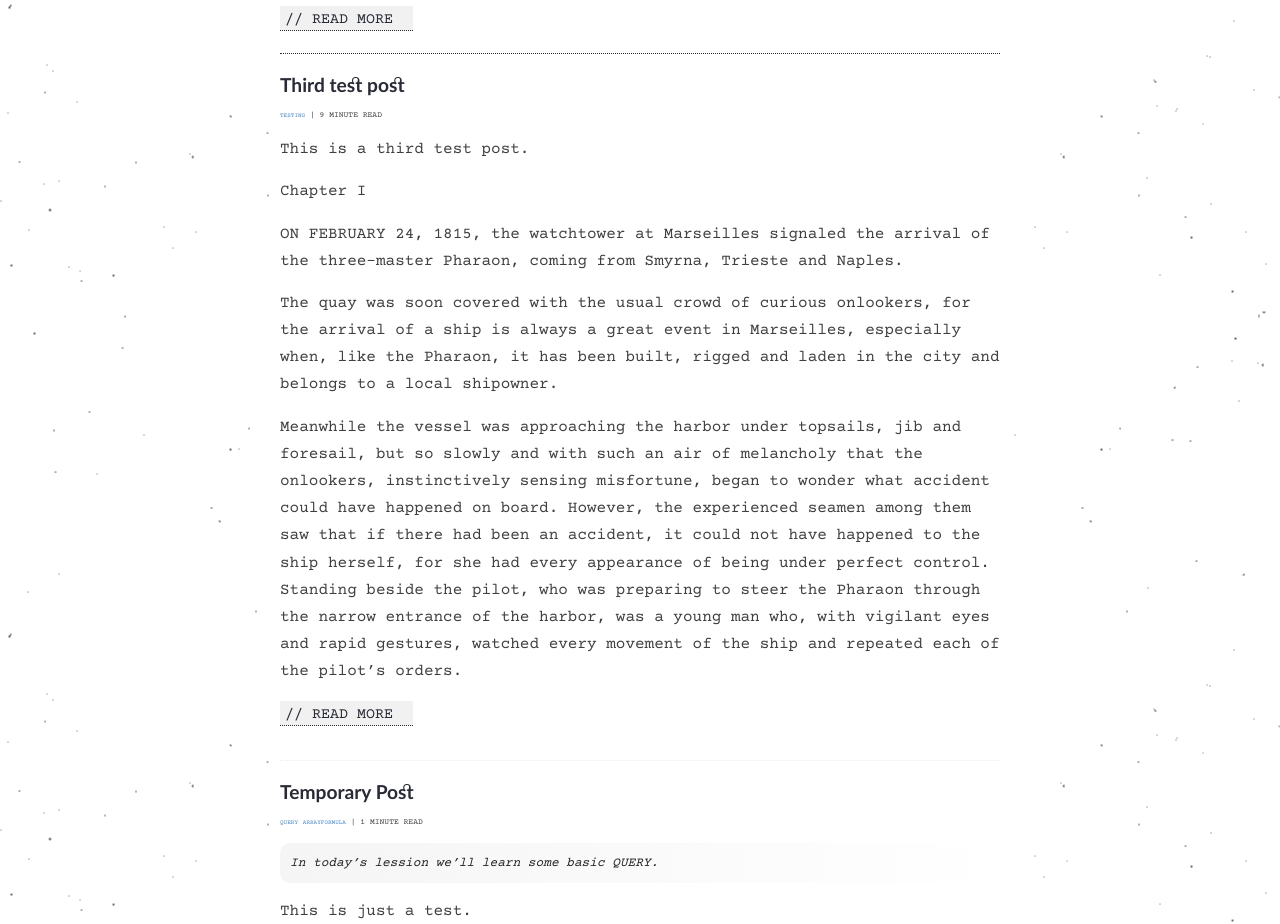
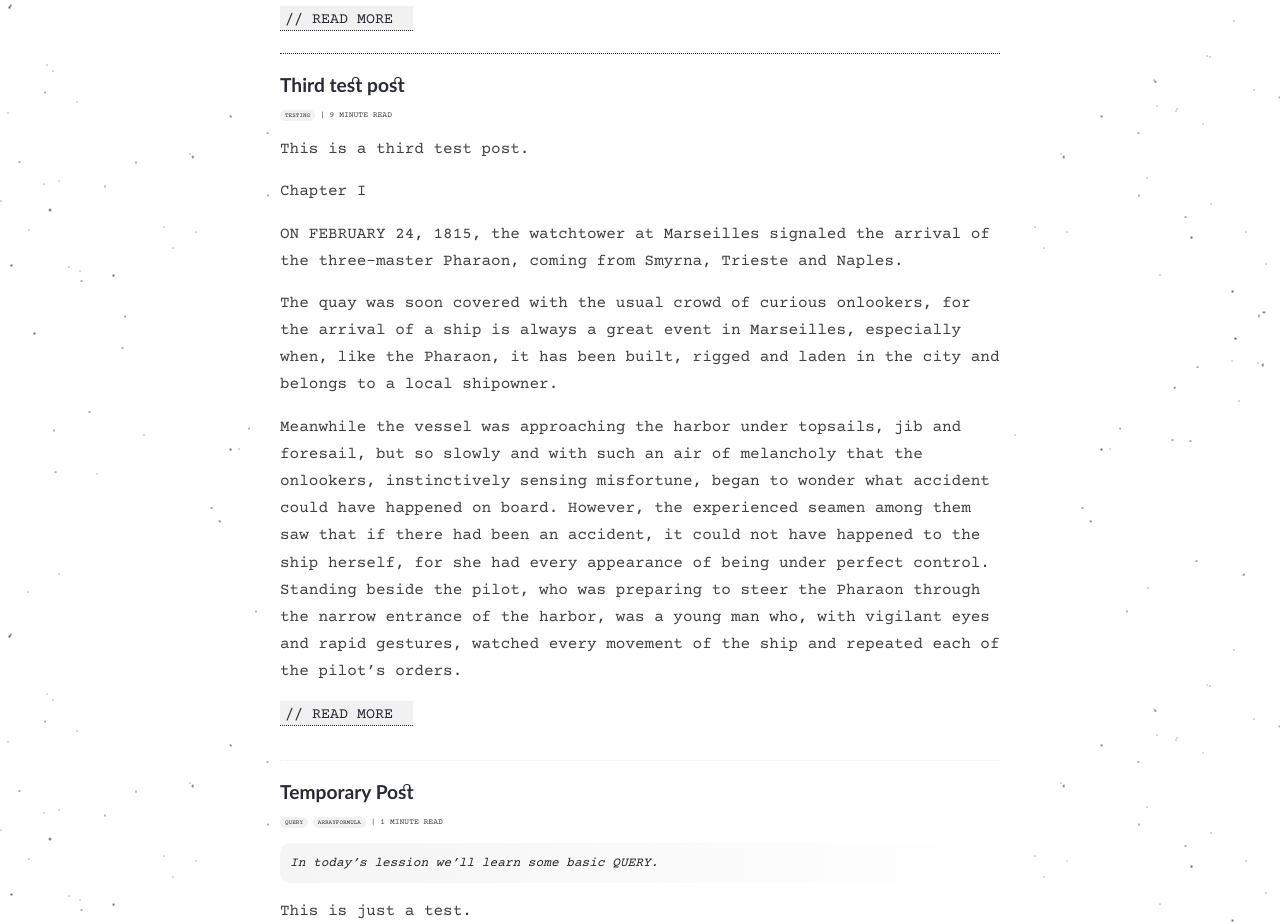
Before and after one commit to hello-party/hello-party-old.github.io, a Jekyll site: the page built from index.html, in a window 1280 px wide. Shown: the part 231-1155 px from the top of the page. Built offline with Jekyll 4.4.1, drawn with Linux system fonts in a browser that asks for light colours; the list of posts is cut into pages by our own code.

Commit message:
Update style.scss

```diff
--- a/assets/style.scss
+++ b/assets/style.scss
@@ -133,6 +133,13 @@ div#smallCategories, #smallCategories a {
     text-decoration: none;
     border-bottom: 0px;
     line-height: 10px;
+}
+
+#smallCategories a {
+    background: #f1f1f1;
+    padding: 2px 5px;
+    color: #282a36;
+    border-radius: 10px;
 }
 
 p {
```
